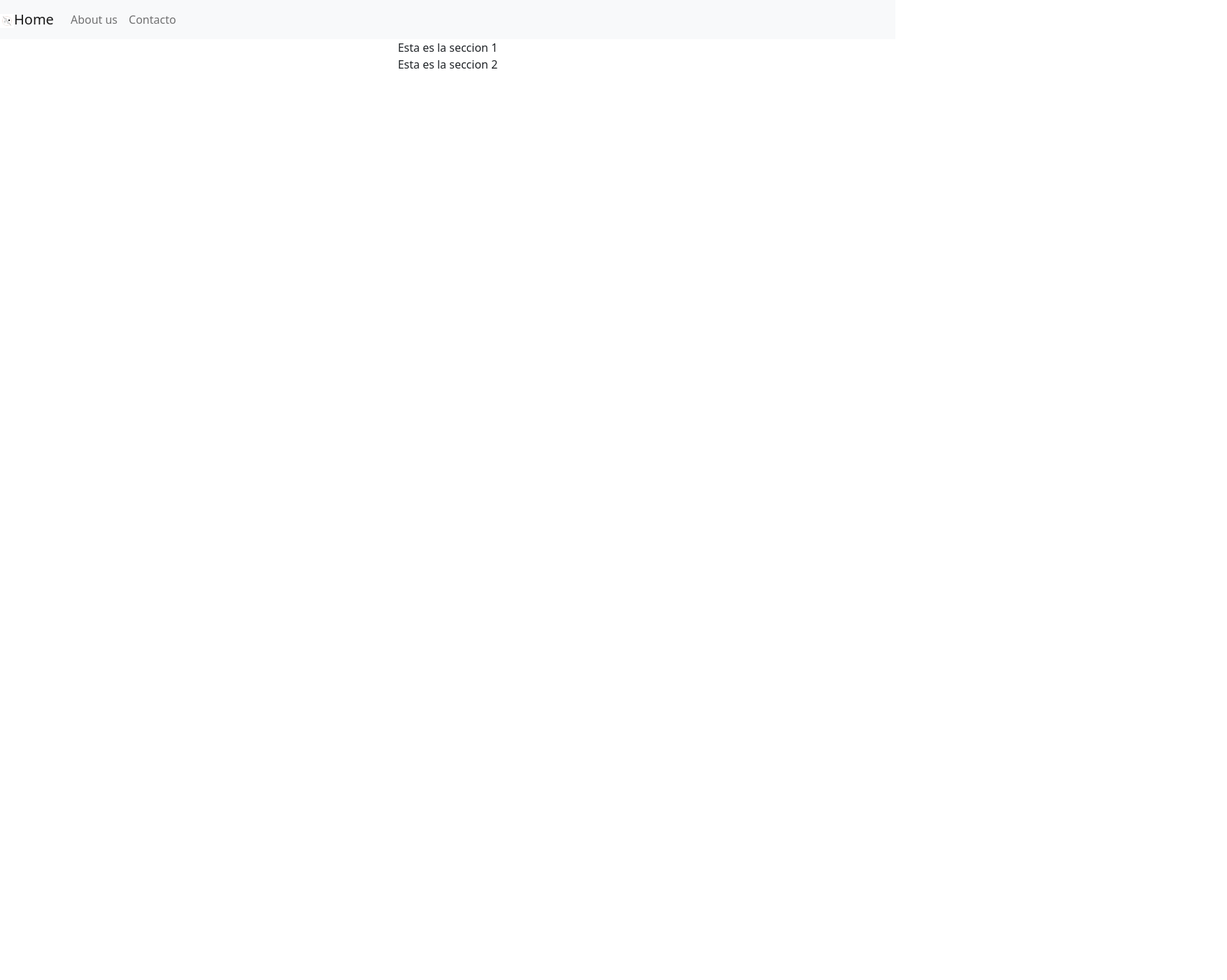
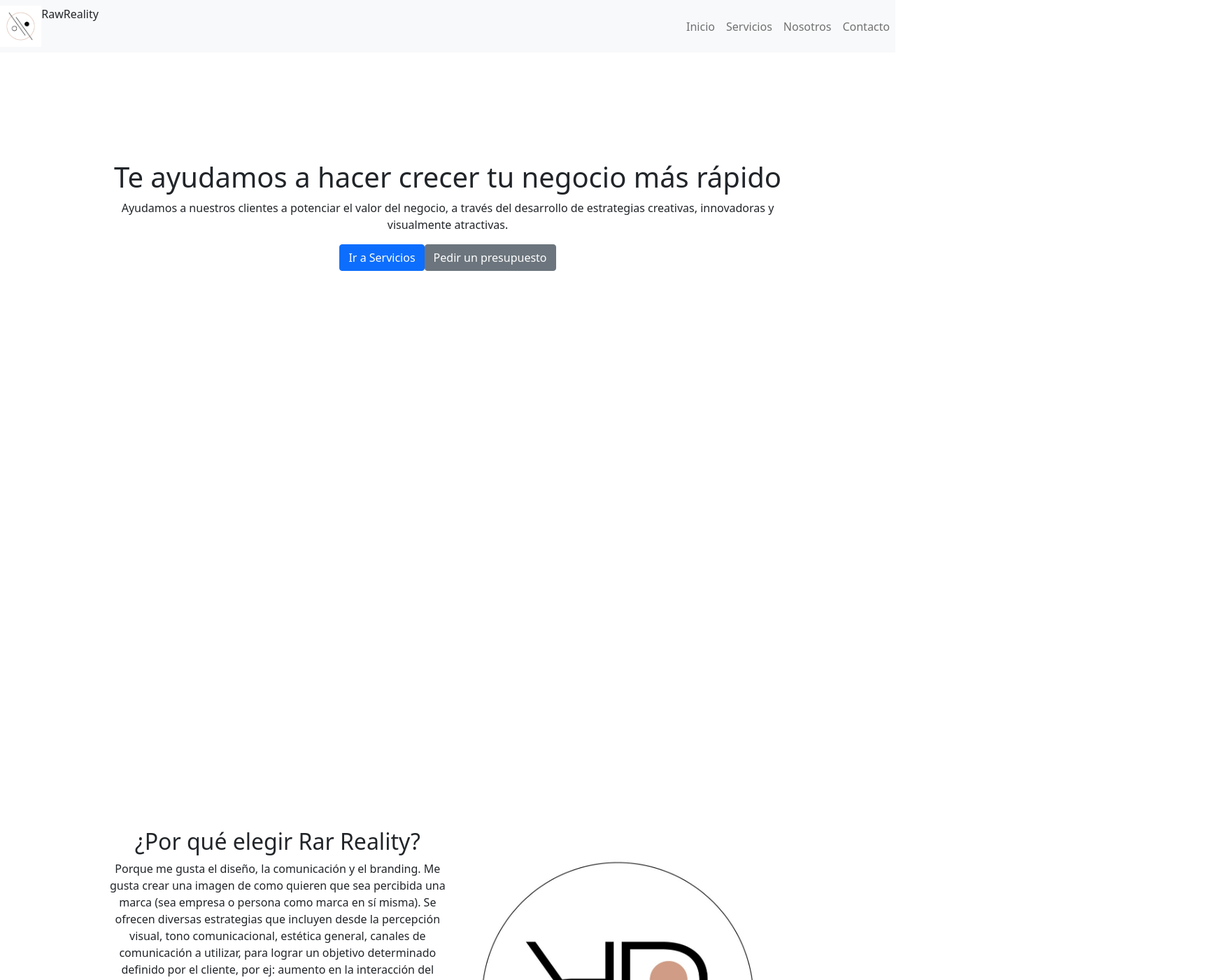
Before and after one commit to masouto94/RawReality, a React (Create React App) app in the folder rawreality/: page / in a window 1280 px wide. Shown: the top 1400 px of the page at 70% size, 1754 px wide, since content can reach past the window. Before the commit the page ends 800 px from the top, so only its background shows below. Built offline with nearby package versions, Linux system fonts and the light colour scheme.

Commit message:
Se sube primer esqueleto

```diff
--- a/rawreality/src/App.js
+++ b/rawreality/src/App.js
@@ -4,22 +4,33 @@ import { BrowserRouter,Switch, Route} from 'react-router-dom'
 import NavMenu from './Components/NavBar/NavMenu'
 import LogoWidget from './Components/NavBar/LogoWidget';
 import SectionContainer from './Components/Containers/SectionContainer';
+import LandingCard from './Components/Cards/LandingCard';
+import AboutUsCard from './Components/Cards/AboutUsCard';
+import ServiceCardContainer from './Components/Containers/ServiceCardContainer';
+import FooterContainer from './Components/Containers/FooterContainer';
+import ContactCard from './Components/Cards/ContactCard';
 
 function App() {
   return (
     <BrowserRouter>
     <div className="App">
       <header>
-      <NavMenu categorias={["About us", "Contacto"]}>
+      <NavMenu categorias={["Servicios","Nosotros", "Contacto"]}>
       <LogoWidget/>
       </NavMenu>
       </header>
       <SectionContainer>
-        <div>Esta es la seccion 1</div>
+        <LandingCard/>
       </SectionContainer>
       <SectionContainer>
-        <div>Esta es la seccion 2</div>
+        <AboutUsCard/>
       </SectionContainer>
+      <SectionContainer>
+      <ServiceCardContainer/>
+      </SectionContainer>
+      <FooterContainer>
+        <ContactCard/>
+      </FooterContainer>
     </div>
     </BrowserRouter>
   );
--- /dev/null
+++ b/rawreality/src/Components/Cards/AboutUsCard.jsx
@@ -0,0 +1,22 @@
+import React from 'react'
+import Card from './Card'
+
+const AboutUsCard = () => {
+    return (
+        <>
+        <Card display={"flex"} margin={"12%"}>
+            <div style={{flex:"50%"}}>
+                <h2>¿Por qué elegir Rar Reality?</h2>
+            <p>
+            Porque me gusta el diseño, la comunicación y el branding. Me gusta crear una imagen de como quieren que sea percibida una marca (sea empresa o persona como marca en sí misma). Se ofrecen diversas estrategias que incluyen desde la percepción visual, tono comunicacional, estética general, canales de comunicación a utilizar, para lograr un objetivo determinado definido por el cliente, por ej: aumento en la interacción del contenido que sube, aumento de leads, nueva percepción de la marca (redefinir una marca determinada), aumento de ventas si ofrece productos o servicios etc
+            </p>
+            </div>
+            <div style={{flex:"50%"}}>
+                <img src="/logos/logo_rr.jpeg" alt="/logos/logo_rr.jpeg" height={"100%"} width={"100%"} />
+            </div>
+        </Card>
+        </>
+    )
+}
+
+export default AboutUsCard
--- /dev/null
+++ b/rawreality/src/Components/Cards/Card.jsx
@@ -0,0 +1,13 @@
+import React from 'react'
+
+const Card = ({display, margin, children}) => {
+    return (
+        <div style={{display:display, margin:margin}}>
+
+                {children}
+
+        </div>
+    )
+}
+
+export default Card
--- /dev/null
+++ b/rawreality/src/Components/Cards/ContactCard.jsx
@@ -0,0 +1,14 @@
+import React from 'react'
+
+const ContactCard = () => {
+    return (
+        <div>
+            <form>
+                Aca va el formulario
+
+            </form>
+        </div>
+    )
+}
+
+export default ContactCard
--- /dev/null
+++ b/rawreality/src/Components/Cards/LandingCard.jsx
@@ -0,0 +1,17 @@
+import React from 'react'
+import Card from './Card'
+const LandingCard = () => {
+    return (
+        <>
+        <Card display={"block"} margin={"12%"}>
+            <h1>Te ayudamos a hacer crecer tu negocio más rápido</h1>
+            <p>Ayudamos a nuestros clientes a potenciar el valor del negocio, a través del desarrollo de estrategias creativas, innovadoras y visualmente atractivas. </p>
+
+            <button className={'btn btn-primary btn-outline'}>Ir a Servicios</button>
+            <button className={'btn btn-secondary btn-outline'}>Pedir un presupuesto</button>
+        </Card>
+        </>
+    )
+}
+
+export default LandingCard
--- /dev/null
+++ b/rawreality/src/Components/Cards/ServiceCard.jsx
@@ -0,0 +1,16 @@
+import React from 'react'
+import Card from './Card'
+
+const ServiceCard = ({servicios}) => {
+    return (
+        <>
+        <Card display={"flex"} margin={"12%"}>
+            {servicios.map(i =>{
+                return <div style={{backgroundColor:"black", width:"100%"}}><div style={{color:'white'}}>{i.name}</div><div><img src={i.image} alt={i.image} /></div></div>
+            })}
+        </Card>
+        </>
+    )
+}
+
+export default ServiceCard
--- /dev/null
+++ b/rawreality/src/Components/Containers/FooterContainer.jsx
@@ -0,0 +1,11 @@
+import React from 'react'
+
+const FooterContainer = ({children}) => {
+    return (
+        <footer>
+            {children}
+        </footer>
+    )
+}
+
+export default FooterContainer
--- a/rawreality/src/Components/Containers/SectionContainer.jsx
+++ b/rawreality/src/Components/Containers/SectionContainer.jsx
@@ -3,7 +3,7 @@ import React from 'react'
 const SectionContainer = ({children}) => {
     return (
         <>
-            <section>
+            <section style={{height: "100vh"}}>
             {children}
             </section>
         </>
--- /dev/null
+++ b/rawreality/src/Components/Containers/ServiceCardContainer.jsx
@@ -0,0 +1,29 @@
+import React from 'react'
+import ServiceCard from '../Cards/ServiceCard'
+
+
+const ServiceCardContainer = () => {
+    const servicios = [
+        {name:"Marketing",
+        image:"imagen"
+        },
+        {name:"Branding",
+        image:"imagen"
+        },
+        {name:"Sarasing",
+        image:"imagen"
+        },
+        {name:"Alging",
+        image:"imagen"
+        },
+    ];
+
+
+    return (
+        <>
+            <ServiceCard servicios={servicios}/>
+        </>
+    )
+}
+
+export default ServiceCardContainer
--- a/rawreality/src/Components/NavBar/LogoWidget.jsx
+++ b/rawreality/src/Components/NavBar/LogoWidget.jsx
@@ -1,9 +1,10 @@
 import React from 'react'
 const LogoWidget = () => {
     return (
-        <>
-         <img src={'logos/logo_circulo.jpeg'} height={'20px'} width={'20px'}/>
-        </>
+        <div className="justify-content-start" style={{display:"flex"}}>
+         <img src={'logos/logo_circulo.jpeg'} height={"8%"} width={"10%"}/>
+         RawReality
+        </div>
     )
 }
 
--- a/rawreality/src/Components/NavBar/NavMenu.jsx
+++ b/rawreality/src/Components/NavBar/NavMenu.jsx
@@ -15,9 +15,11 @@ const NavMenu = (props) =>{
         <Navbar bg="light" expand="lg">
 
         <Nav.Item>{props.children}</Nav.Item>
-        <Navbar.Brand href="/">Home</Navbar.Brand>
 
-            <Nav className="Navbar">
+
+            <Nav className="justify-content-end" style={{ width: "100%"}}>
+
+            <Nav.Link as={Link} to={"/"}>{"Inicio"}</Nav.Link>
               {props.categorias.map((i) => <Nav.Link as={Link} to={`/categoria/${i}`}>{i}</Nav.Link>)
               }
 
```
Also changed, not shown: rawreality/src/Components/Cards/PacksCard.jsx (added, +11 -0 lines).
